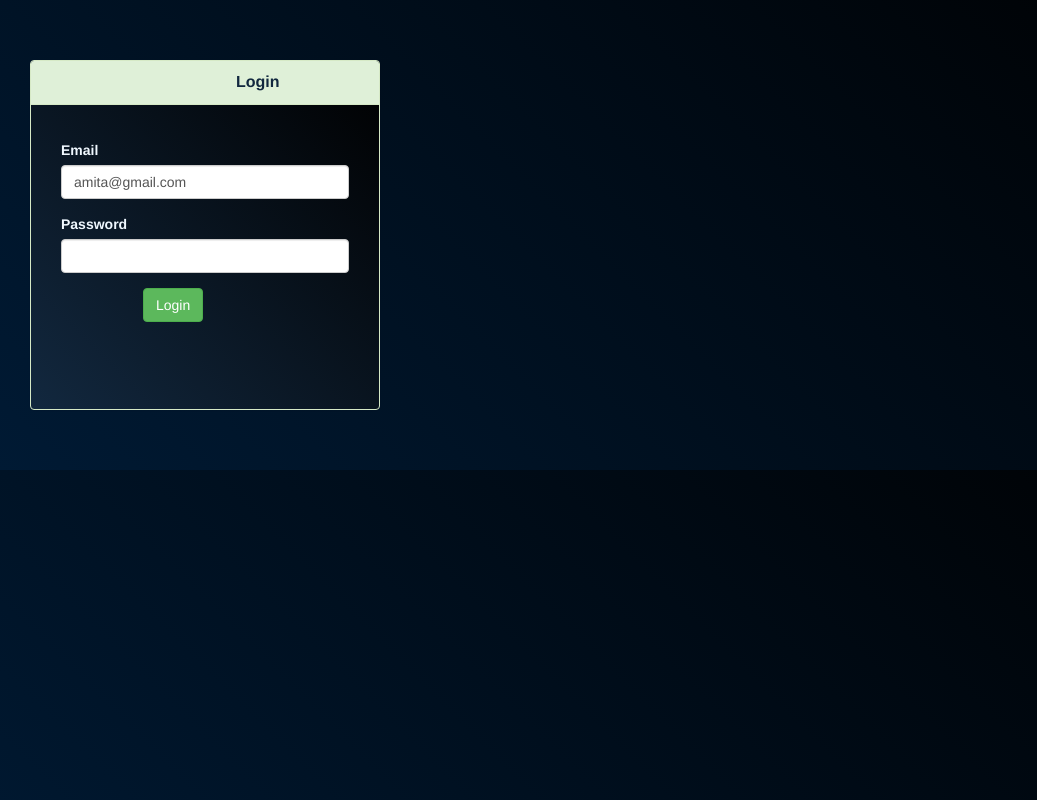
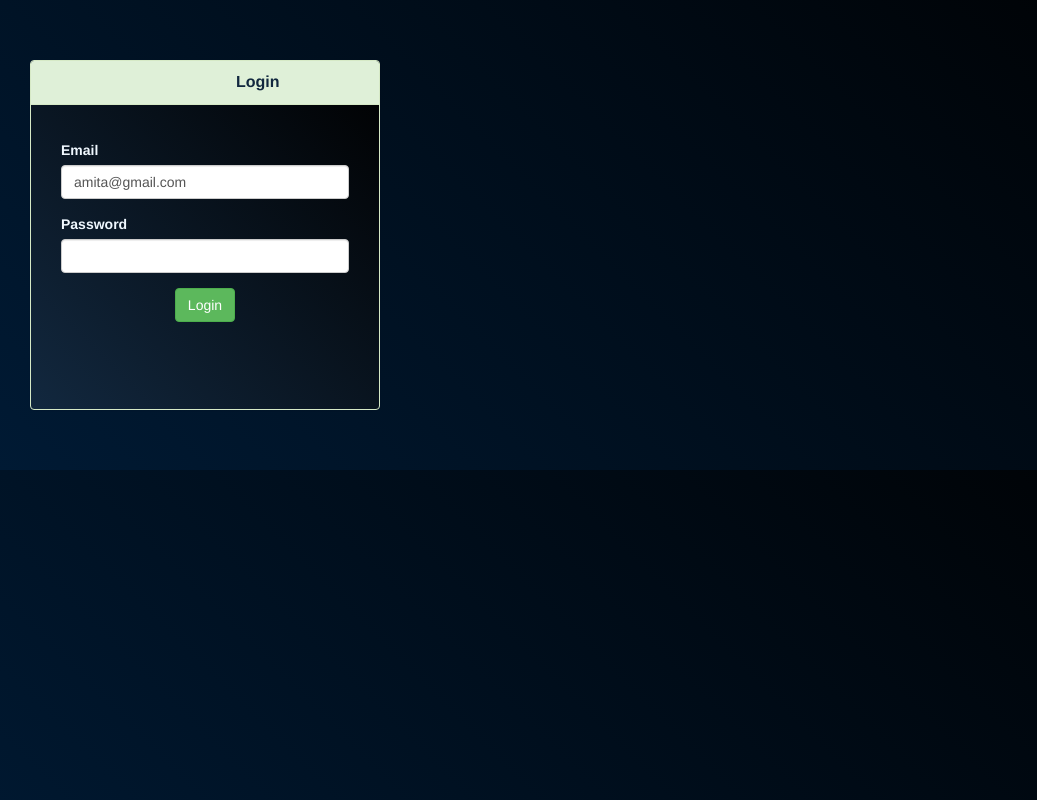
Before and after one commit to amithakp/dashboard-react, a React app: page /login in a window 1280 px wide. Shown: the whole page, without its empty margins (0-1037 px from the left). Built offline with nearby package versions, Linux system fonts and the light colour scheme.

Commit message:
changed login and register css

```diff
--- a/src/component/Login/login.css
+++ b/src/component/Login/login.css
@@ -21,8 +21,8 @@ body{
     font-size: medium;
 }
 
-.btn-success{
-    margin-left: 78px;
+.parent-section{
+    text-align: center;
 }
 
 label{
--- a/src/component/Login/login.js
+++ b/src/component/Login/login.js
@@ -68,9 +68,11 @@ class Login extends Component {
                                         </div>
                                     </div>
                                 </div>
-                                <button className="btn btn-success" onClick={this.handleSubmit}>
-                                    Login
-                                </button>
+                                <div className="parent-section">
+                                    <button className="btn btn-success" onClick={this.handleSubmit}>
+                                        Login
+                                    </button>
+                                </div>
                             </div>
                         </div>
                     </div>
--- a/src/component/Register/register.css
+++ b/src/component/Register/register.css
@@ -25,8 +25,8 @@ body{
     font-size: medium;
 }
 
-.btn-success{
-    margin-left: 112px;
+.parent-section{
+    text-align: center;
 }
 
 label{
--- a/src/component/Register/register.js
+++ b/src/component/Register/register.js
@@ -71,9 +71,11 @@ class Register extends Component {
                                         </div>
                                     </div>
                                 </div>
-                                <button className="btn btn-success" onClick={this.handleSubmit}>
-                                    Register
-                                </button>
+                                <div className="parent-section">
+                                    <button className="btn btn-success" onClick={this.handleSubmit}>
+                                        Register
+                                    </button>
+                                </div>
                             </div>
                         </div>
                     </div>
```
